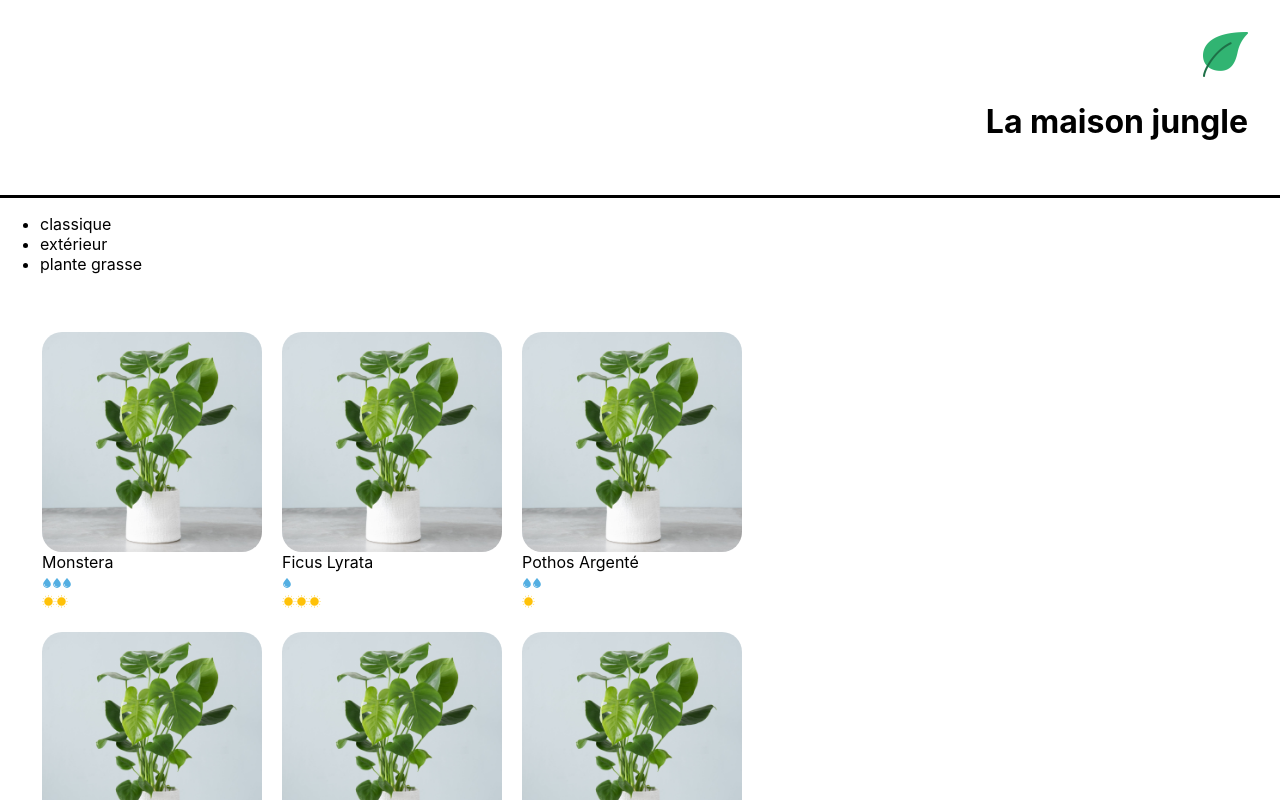
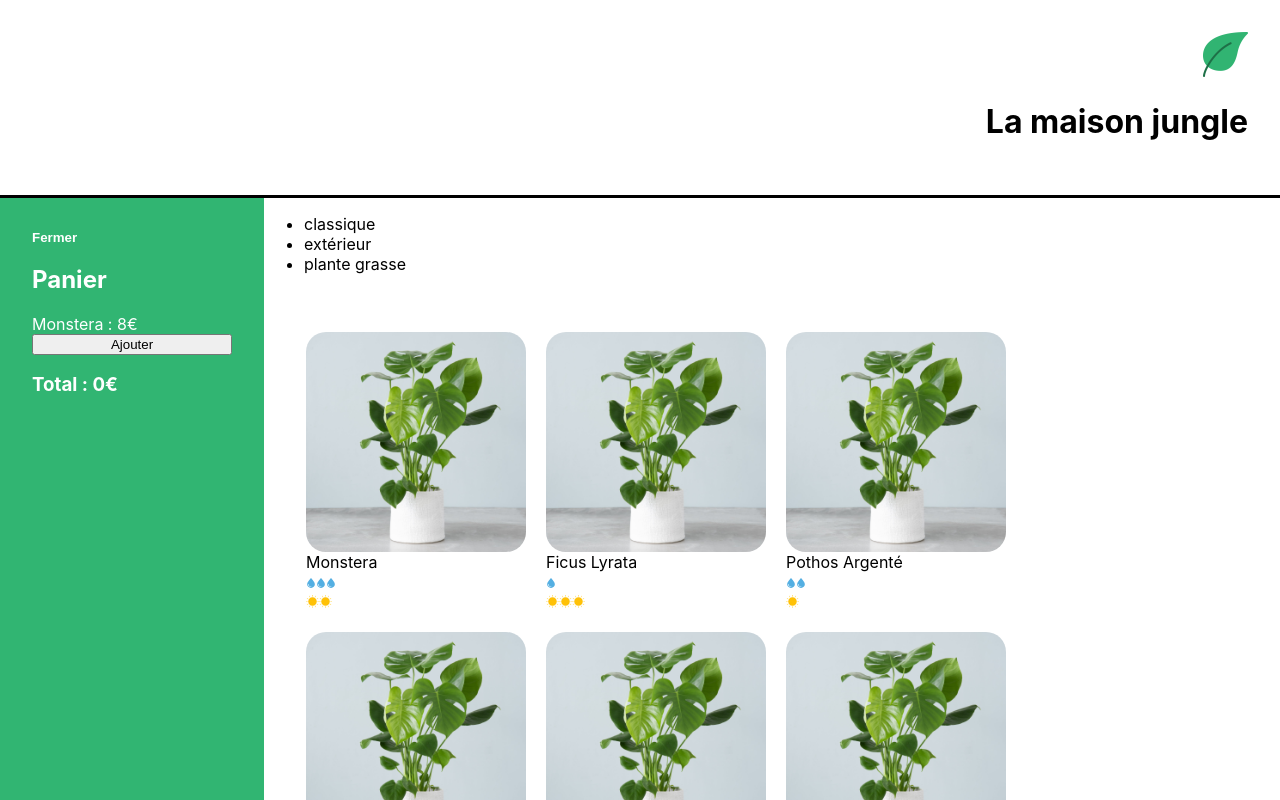
Before and after one commit to badouine/appHouse_React, a React (Create React App) app: page / in a window 1280 px wide. Shown: the top 800 px of the page. Built offline with nearby package versions, Linux system fonts and the light colour scheme.

Commit message:
charge app

```diff
--- a/src/components/App.js
+++ b/src/components/App.js
@@ -1,21 +1,27 @@
 import Banner from "./Banner";
 import logo from "../assets/logo.png"
 import Footer from './Footer'
-//import Cart from './Cart';
+import Cart from './Cart';
 import ShoppingList from './ShoppingList';
+import './styles/Layout.css'
 
 
 
 const App = () => {
-  return (<div>
-    <Banner>
-        <img src={logo} alt='La maison jungle' className='lmj-logo' />
-				<h1 className='lmj-title'>La maison jungle</h1>
-    </Banner>
-  { /* <Cart/> */}
-    <ShoppingList/>
-    <Footer/>
-  </div>)
+  return (
+
+      <div>
+        <Banner>
+          <img src={logo} alt='La maison jungle' className='lmj-logo' />
+          <h1 className='lmj-title'>La maison jungle</h1>
+        </Banner>
+        <div className='lmj-layout-inner'>
+          <Cart />
+          <ShoppingList />
+        </div>
+        <Footer />
+      </div>
+      )
 }
 
 export default App;
```
